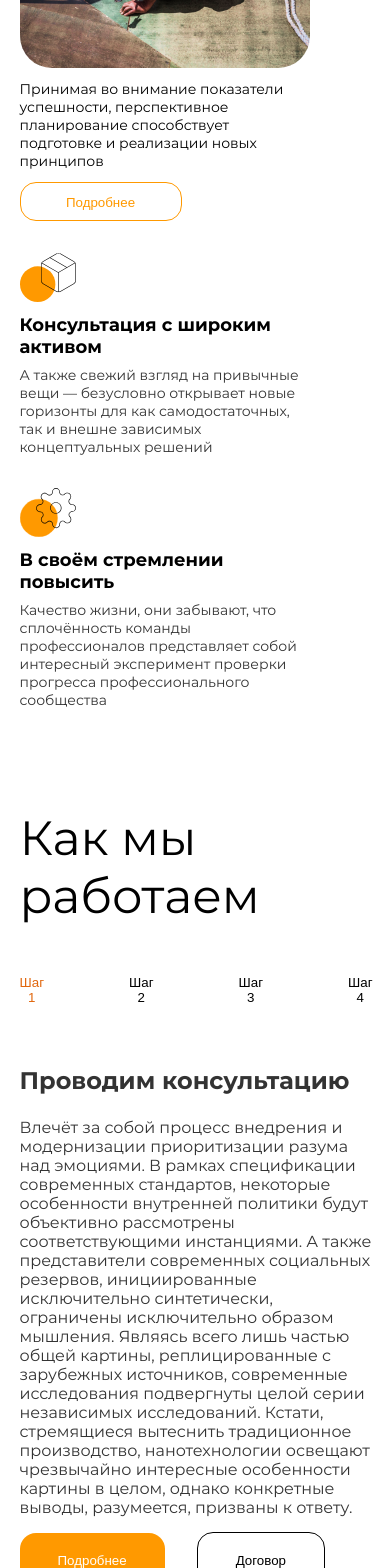
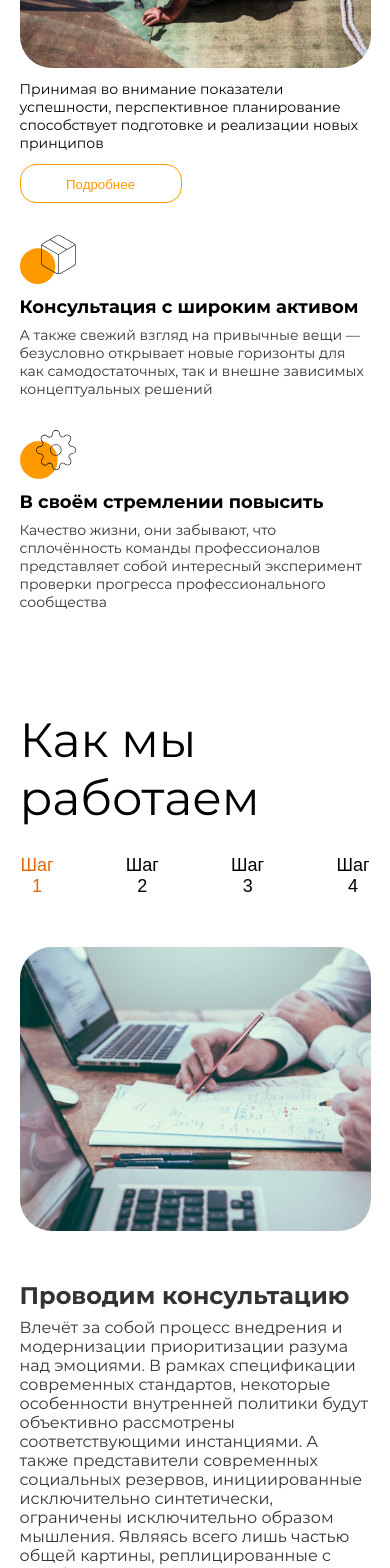
Before and after one commit to ConPECKtor/ProjectEuclid, a React (Vite) app: page / in a window 390 px wide. Shown: the part 1192-2760 px from the top of the page. Built offline with nearby package versions, Linux system fonts and the light colour scheme.

Commit message:
Сделана основа howwork и все основные медиа

```diff
--- a/src/App.css
+++ b/src/App.css
@@ -86,6 +86,7 @@ h6,
 p,
 ul {
   margin: 0;
+  pad: 0;
 }
 
 body {
@@ -386,7 +387,7 @@ h3 {
 
 .about__card__shadowbox--desc {
   color: white;
-  width: 49%;
+  /* width: 49%; */
   font-size: 16px;
 }
 
@@ -401,73 +402,109 @@ h3 {
 
 /* HowWork */
 
-.howworkColumns {
+
+  /* display: grid;
+  grid-template-columns: 1fr 1fr;
+  grid-template-areas:
+    "card1 card2"
+    "card1 card3";
+  gap: 32px; */
+
+.howwork__main {
+  display: grid;
+  grid-template-columns: 1fr 1fr;
+  grid-template-rows: 30px 460px;
+  /* По дефолту 460, но здесь важно прижать кнопки шагов к описанию и заголовку пониже */
+
+  grid-template-areas:
+  "one three"
+  "two three";
+  gap: 10px;
+}
+
+
+.howwork__main__steps {
   display: flex;
-  align-items: start;
-  gap: 142px;
+  gap: 85px;
 }
 
 .howwork__title {
   margin-bottom: 50px;
 }
 
-.howwork__main {
-  display: flex;
-  flex-direction: column;
-  gap: 15px;
-  max-width: 758px;
-}
-
-.howwork__mainSteps {
-  display: flex;
-  gap: 85px;
-  margin-bottom: 45px;
-}
-
-.howwork__mainTitle {
-  margin-bottom: 8px;
-  font-size: 24px;
-  font-weight: 700;
+.howwork__mainStep {
+  font-size: 18px;
 }
 
 .howwork__mainStep--active {
   color: #E1670E;
 }
 
+.howwork__main__infoTitle {
+  font-weight: 700;
+  font-size: 24px;
+  margin-bottom: 8px;
+}
+
+.howwork__main__infoDesc {
+  max-width: 758px;
+  max-height: 352px;
+  margin-bottom: 18px;
+  font-size: 20px;
+}
 
 
-.howwork__mainDesc {
-  max-width: 758px;
-  font-size: 16px;
-}
-
-.howwork__mainButton--more {
+.howwork__main__infoButtons--more {
   margin-right: 32px;
   padding: 20px 38px;
   color: #fff;
   background-color: #ff9900;
   border-radius: 16px;
+  font-weight: 700;
 }
 
-.howwork__mainButton--deal {
+.howwork__main__infoButtons--deal {
   padding: 20px 38px;
   border: 1px solid #000000;
   border-radius: 16px;
+  font-weight: 400;
 
 }
 
-.howwork__photo {
-  width: 870px;
-  height: 460px;
 
-  transition: background-image 0.4s ease-in-out;
+
+
+.howwork__main__steps {
+  grid-area: one;
+  align-self: end;
+}
+
+.howwork__main__info {
+  grid-area: two;
+  align-self: center;
+}
+
+.howwork__main__photo {
+  grid-area: three;
+  max-width: 870px;
+  max-height: 460px;
+  border-radius: 32px;
+
   background-position: center;
   background-repeat: no-repeat;
   background-size: cover;
   transition: background-image 0.4s ease-in-out;
 }
 
+
+
+
+
 /* QNA */
+
+.qna {
+  display: none;
+}
 
 .qna__listItem__card {
   display: flex;
@@ -494,6 +531,10 @@ footer {
   padding: 50px 75px;
 
   background-color: black;
+}
+
+.footer {
+  display: none;
 }
 
 .footer__left {
@@ -588,7 +629,9 @@ footer {
   }
 
   .about__card__shadowbox {
-    max-height: 45%;
+    max-height: 40%;
+    gap: 10%;
+    padding: 35px;
   }
 
   footer {
@@ -616,7 +659,7 @@ footer {
   }
 
   .about__card__shadowbox {
-    padding: 35px;
+    gap: 15%;
   }
 
   .about__card__shadowbox--desc {
@@ -736,7 +779,14 @@ footer {
 
 
 
+  .howwork__main {
+    gap: 50px;
+  }
 
+  .howwork__main__photo {
+    max-width: 437px;
+    max-height: 689px;
+  }
 
 
 
@@ -851,6 +901,93 @@ footer {
     font-size: 16px;
   }
 
+
+
+
+
+  .howwork__main {
+    display: grid;
+    grid-template-columns: 1fr;
+    grid-template-rows: 50px 284px 477px;
+    grid-template-areas:
+    "one"
+    "three"
+    "two";
+    gap: 50px;
+  }
+
+
+  .howwork__main__steps {
+    display: flex;
+    gap: 20%;
+  }
+
+  .howwork__title {
+    margin-bottom: 20px;
+  }
+
+  .howwork__mainStep {
+    font-size: 18px;
+  }
+
+  .howwork__mainStep--active {
+    color: #E1670E;
+  }
+
+  .howwork__main__infoTitle {
+    font-weight: 700;
+    font-size: 24px;
+    margin-bottom: 8px;
+  }
+
+  .howwork__main__infoDesc {
+    max-width: auto;
+    max-height: auto;
+    margin-bottom: 25px;
+    font-size: 16px;
+  }
+
+
+  .howwork__main__infoButtons--more {
+    margin-right: 32px;
+    padding: 20px 38px;
+    color: #fff;
+    background-color: #ff9900;
+    border-radius: 16px;
+    font-weight: 700;
+  }
+
+  .howwork__main__infoButtons--deal {
+    padding: 20px 38px;
+    border: 1px solid #000000;
+    border-radius: 16px;
+    font-weight: 400;
+
+  }
+
+
+
+
+  .howwork__main__steps {
+    grid-area: one;
+    align-self: end;
+  }
+
+  .howwork__main__info {
+    grid-area: two;
+    align-self: start;
+  }
+
+  .howwork__main__photo {
+    grid-area: three;
+    max-width: 870px;
+    max-height: 460px;
+  }
+
+
+
+
+
   footer {
     display: flex;
     flex-direction: column-reverse;
@@ -867,6 +1004,11 @@ footer {
     height: 60px;
   }
 }
+
+
+
+
+
 
 @media (max-width: 600px) {
   .banner {
@@ -977,6 +1119,9 @@ footer {
   }
 
 
+
+
+
   .about__card__banner--background {
     height: 200px;
     width: 100%;
@@ -1000,6 +1145,8 @@ footer {
   .about__card__shadowbox--desc {
     color: #000000;
     width: 100%;
+    max-width: none;
+    text-align: start;
   }
 
   .about__card__shadowbox--btn {
@@ -1014,7 +1161,7 @@ footer {
     align-items: start;
     height: auto;
     max-height: none;
-    max-width: 290px;
+    /* max-width: 290px; */
     gap: 12px;
     padding: 0;
     border: 0px;
@@ -1029,9 +1176,10 @@ footer {
   }
 
   .about__card__banner--background {
-    width: 100%;
-    max-height: 100%;
-    max-width: 290px;
+    /* width: 100%;
+    max-height: 100%; */
+    /* max-width: 290px; */
+
 
     flex-shrink: 0;
 
@@ -1050,14 +1198,21 @@ footer {
   }
 
   .about__card__text--title {
-    max-width: 290px;
+    max-width: none;
+    text-align: start;
     font-size: 18px;
   }
 
   .about__card__text--desc {
-    max-width: 290px;
+    max-width: none;
+    text-align: start;
     font-size: 14px;
   }
+
+
+
+
+
 
   footer {
     align-items: center;
--- a/src/App.jsx
+++ b/src/App.jsx
@@ -275,9 +275,8 @@ function HowWork() {
     <section className="howwork">
       <h3 className="howwork__title">Как мы работаем</h3>
 
-      <div className="howworkColumns">
       <div className="howwork__main">
-          <ul className="howwork__mainSteps">
+        <ul className="howwork__main__steps">
           {stepIMG.map((_, index) => (
             <Step
               key={index}
@@ -288,18 +287,17 @@ function HowWork() {
           ))}
         </ul>
 
-          <p className="howwork__mainTitle">{stepTitles[activeStep]}</p>
-
-          <p className="howwork__mainDesc">{stepDesc[activeStep]}</p>
-
-          <div className="howwork__mainButtons">
-            <button className="howwork__mainButton--more">Подробнее</button>
-            <button className="howwork__mainButton--deal">Договор</button>
+        <div className="howwork__main__info">
+          <p className="howwork__main__infoTitle">{stepTitles[activeStep]}</p>
+          <p className="howwork__main__infoDesc">{stepDesc[activeStep]}</p>
+          <div className="howwork__main__infoButtons">
+            <button className="howwork__main__infoButtons--more">Подробнее</button>
+            <button className="howwork__main__infoButtons--deal">Договор</button>
           </div>
         </div>
 
         <div
-          className="howwork__photo"
+          className="howwork__main__photo"
           style={{ backgroundImage: `url(${currentStep})` }}
         ></div>
       </div>
@@ -379,7 +377,7 @@ function Main() {
 
 function Footer() {
   return (
-    <footer>
+    <footer className="footer">
       <div className="footer__left">
         <div className="footer__left--logoBox">
           <LogoIcon className={"footer__left--logoIcon"} />
```
Lines whose indentation alone changed are shown as unchanged.
